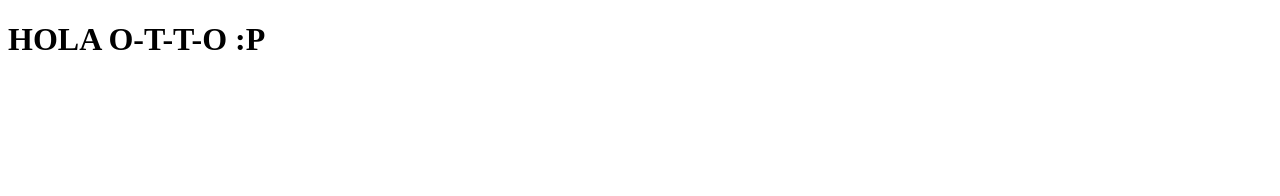
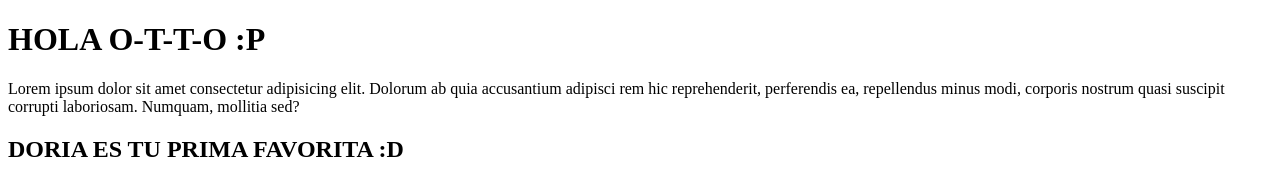
Before and after one commit to Doriacastaneda/htmlprueba, a plain HTML site: page index.html in a window 1280 px wide. Drawn offline with Linux system fonts and the light colour scheme.

Commit message:
htmlprueba2

```diff
--- a/index.html
+++ b/index.html
@@ -7,5 +7,7 @@
 </head>
 <body>
     <h1>HOLA O-T-T-O :P </h1>
+    <p>Lorem ipsum dolor sit amet consectetur adipisicing elit. Dolorum ab quia accusantium adipisci rem hic reprehenderit, perferendis ea, repellendus minus modi, corporis nostrum quasi suscipit corrupti laboriosam. Numquam, mollitia sed?</p>
+    <h2>DORIA ES TU PRIMA FAVORITA :D </h2>
 </body>
 </html>
```
